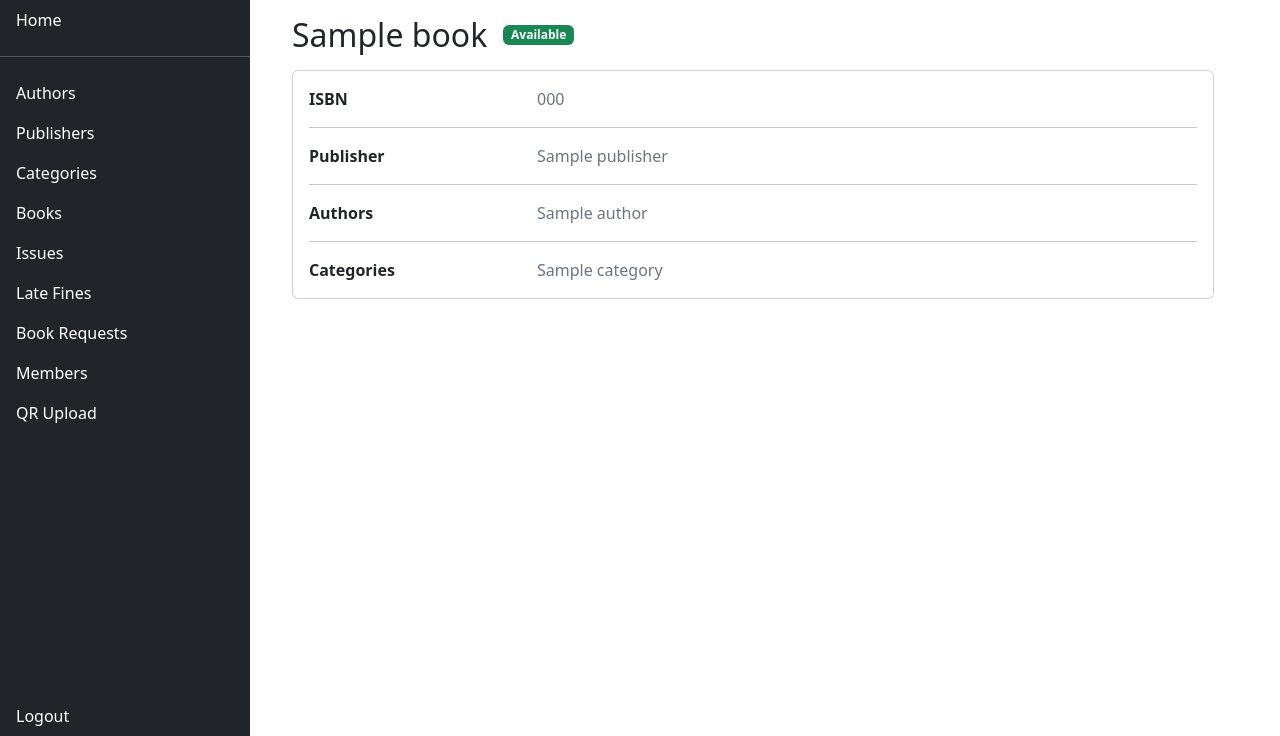
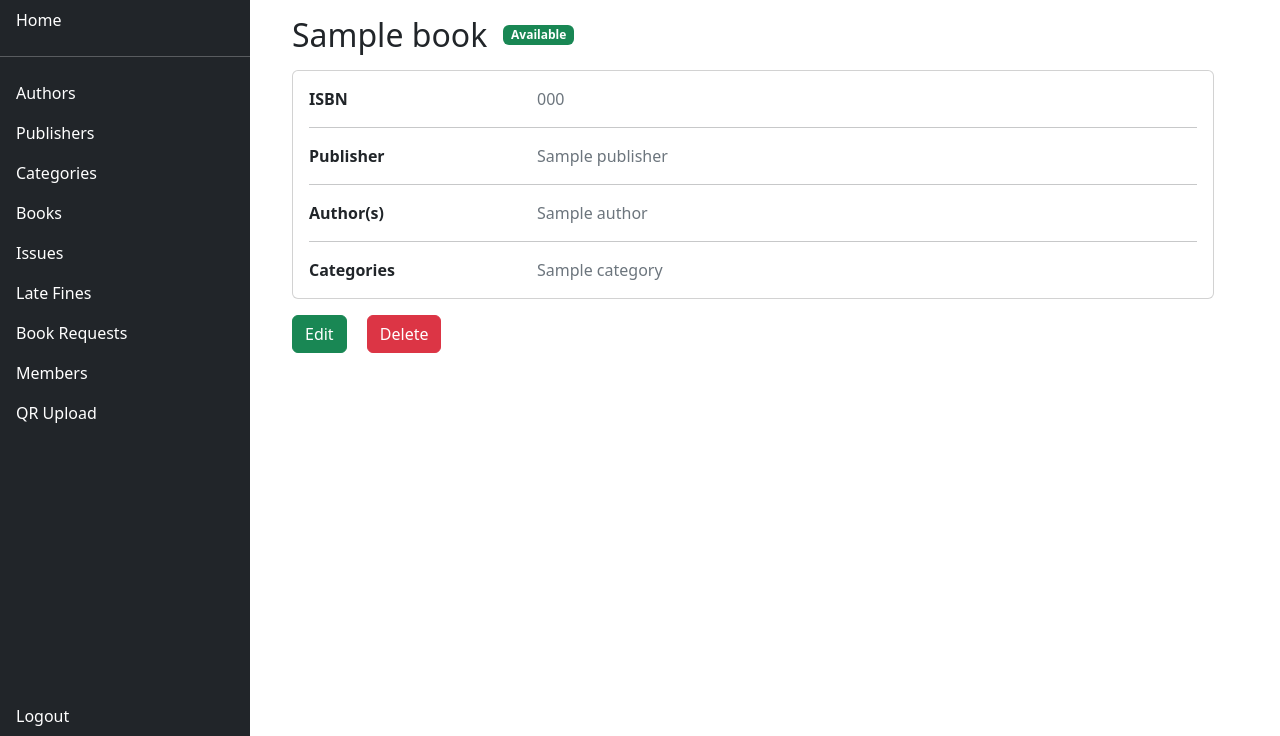
Before and after one commit to padamupreti/grantha-lms, a Django app: page /books/1/ in a window 1280 px wide. Shown: the part 64-800 px from the top of the page. Run offline with Django 4.2, Linux system fonts and the light colour scheme; a user stored in the database is signed in; tables that the repository leaves empty hold one stand-in row (values such as "Sample post"); some libraries are stand-ins or nearby versions.

Commit message:
Added edit/delete buttons for librarian in book detail view

```diff
--- a/dashboard/templates/dashboard/book_detail.html
+++ b/dashboard/templates/dashboard/book_detail.html
@@ -22,12 +22,12 @@
         </div>
         <hr />
         <div class="row">
-            <div class="col-sm-3 fw-bold">Authors</div>
+            <div class="col-sm-3 fw-bold">Author(s)</div>
             <div class="col-sm-9 text-secondary">
                 {% if authors %}
-                <!-- display authors joined by comma -->
+                <!-- Display authors joined by comma -->
                 {{ authors|join:', ' }} {% else %}
-                <!-- display not available -->
+                <!-- Display not available -->
                 None {% endif %}
             </div>
         </div>
@@ -36,16 +36,25 @@
             <div class="col-sm-3 fw-bold">Categories</div>
             <div class="col-sm-9 text-secondary">
                 {% if categories %}
-                <!-- display categories joined by comma -->
+                <!-- Display categories joined by comma -->
                 {{ categories|join:', ' }} {% else %}
-                <!-- display not available -->
+                <!-- Display not available -->
                 None {% endif %}
             </div>
         </div>
     </div>
 </div>
-{% if not user.is_librarian and not is_requested and is_available %}
+{% if user.is_authenticated %} {% if user.is_librarian %}
+<a
+    href="{% url 'dashboard:update-book' book.id %}"
+    class="btn btn-success mt-3 me-3"
+    ><i class="fa fa-pen-to-square"></i> Edit</a
+>
+<a href="{% url 'dashboard:delete-book' book.id %}" class="btn btn-danger mt-3"
+    ><i class="fa fa-trash"></i> Delete</a
+>
+{% elif not is_requested and is_available %}
 <a href="{% url 'dashboard:request-book' book.id %}" class="btn btn-dark mt-3"
     >Request book</a
 >
-{% endif %} {% endblock %}
+{% endif %} {% endif %} {% endblock %}
```
